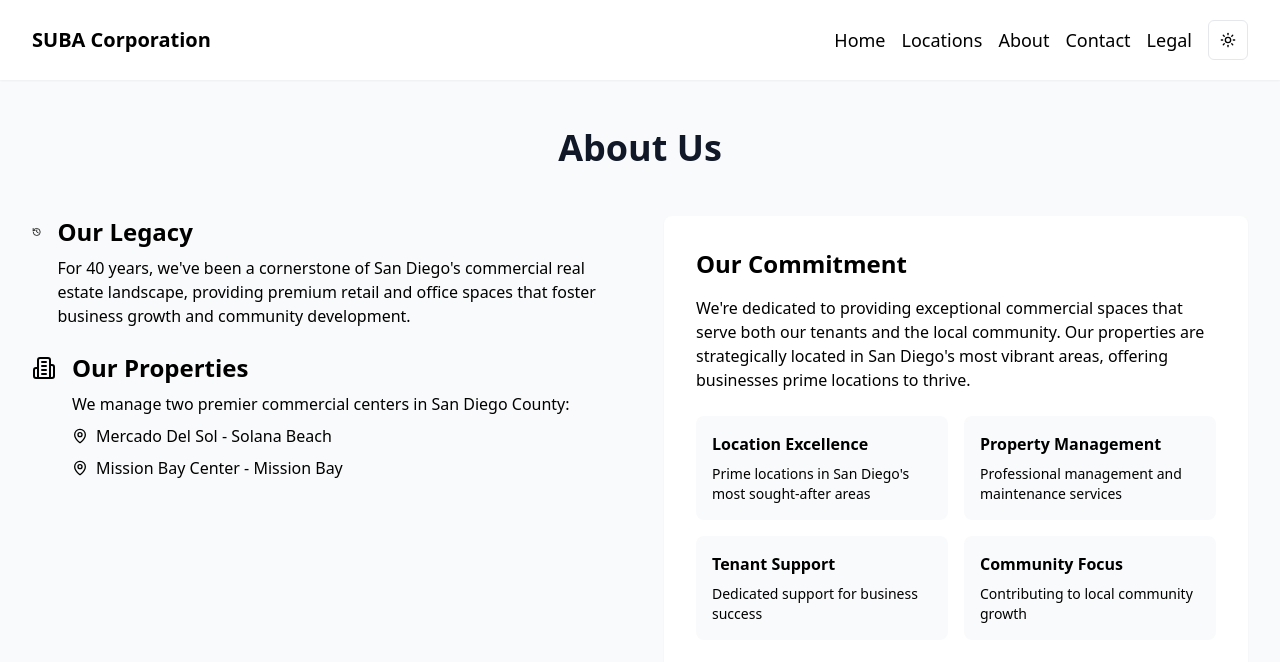
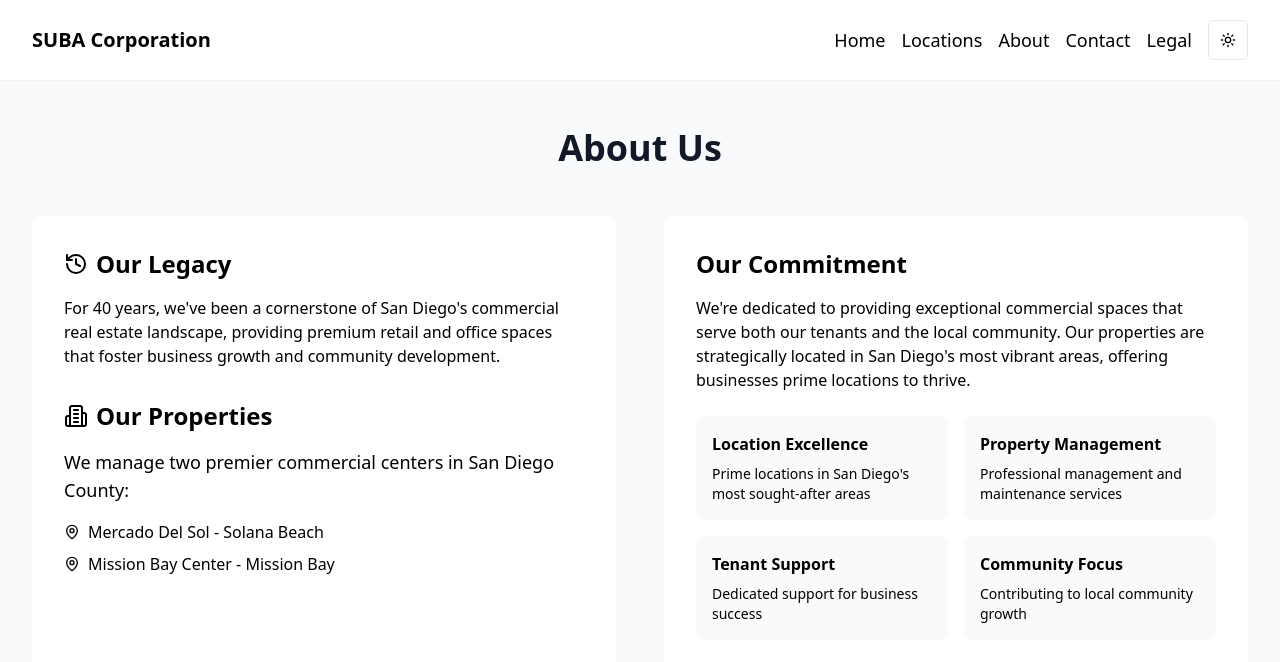
Before and after one commit to WilliamGiammona/subacorp, a Next.js app: page /about in a window 1280 px wide. Shown: the top 662 px of the page. Built offline with nearby package versions, Linux system fonts and the light colour scheme.

Commit message:
updated left hand side

```diff
--- a/app/about/page.tsx
+++ b/app/about/page.tsx
@@ -16,27 +16,25 @@ export default function About() {
         </div>
 
         <div className="grid grid-cols-1 lg:grid-cols-2 gap-12">
-          <div className="space-y-6">
-            <div className="flex items-start gap-4">
+          <div className=" bg-white dark:bg-gray-800 rounded-lg p-8 shadow-sm">
+            <div className="flex">
               <History className="w-6 h-6 text-primary mt-1" />
-              <div>
-                <h2 className="text-2xl font-bold mb-2">Our Legacy</h2>
+              <h2 className="text-2xl font-bold mb-4 mx-2">Our Legacy</h2>
+            </div>
             <p className="text-muted-foreground">
-                  For 40 years, we&apos;ve been a cornerstone of San
-                  Diego&apos;s commercial real estate landscape, providing
-                  premium retail and office spaces that foster business growth
-                  and community development.
+              For 40 years, we&apos;ve been a cornerstone of San Diego&apos;s
+              commercial real estate landscape, providing premium retail and
+              office spaces that foster business growth and community
+              development.
             </p>
+
+            <div className="flex mt-8">
+              <Building2 className="w-6 h-6 text-primary mt-1" />
+              <h2 className="text-2xl font-bold mb-4 mx-2">Our Properties</h2>
             </div>
-            </div>
-
-            <div className="flex items-start gap-4">
-              <Building2 className="w-6 h-6 text-primary mt-1" />
-              <div>
-                <h2 className="text-2xl font-bold mb-2">Our Properties</h2>
-                <p className="text-muted-foreground">
+            <h2 className="text-muted-foreground text-lg mb-4">
               We manage two premier commercial centers in San Diego County:
-                </p>
+            </h2>
             <ul className="mt-2 space-y-2">
               <li className="flex items-center gap-2">
                 <MapPin className="w-4 h-4" />
@@ -47,8 +45,6 @@ export default function About() {
                 Mission Bay Center - Mission Bay
               </li>
             </ul>
-              </div>
-            </div>
           </div>
 
           <div className="bg-white dark:bg-gray-800 rounded-lg p-8 shadow-sm">
```
Lines whose indentation alone changed are shown as unchanged.
